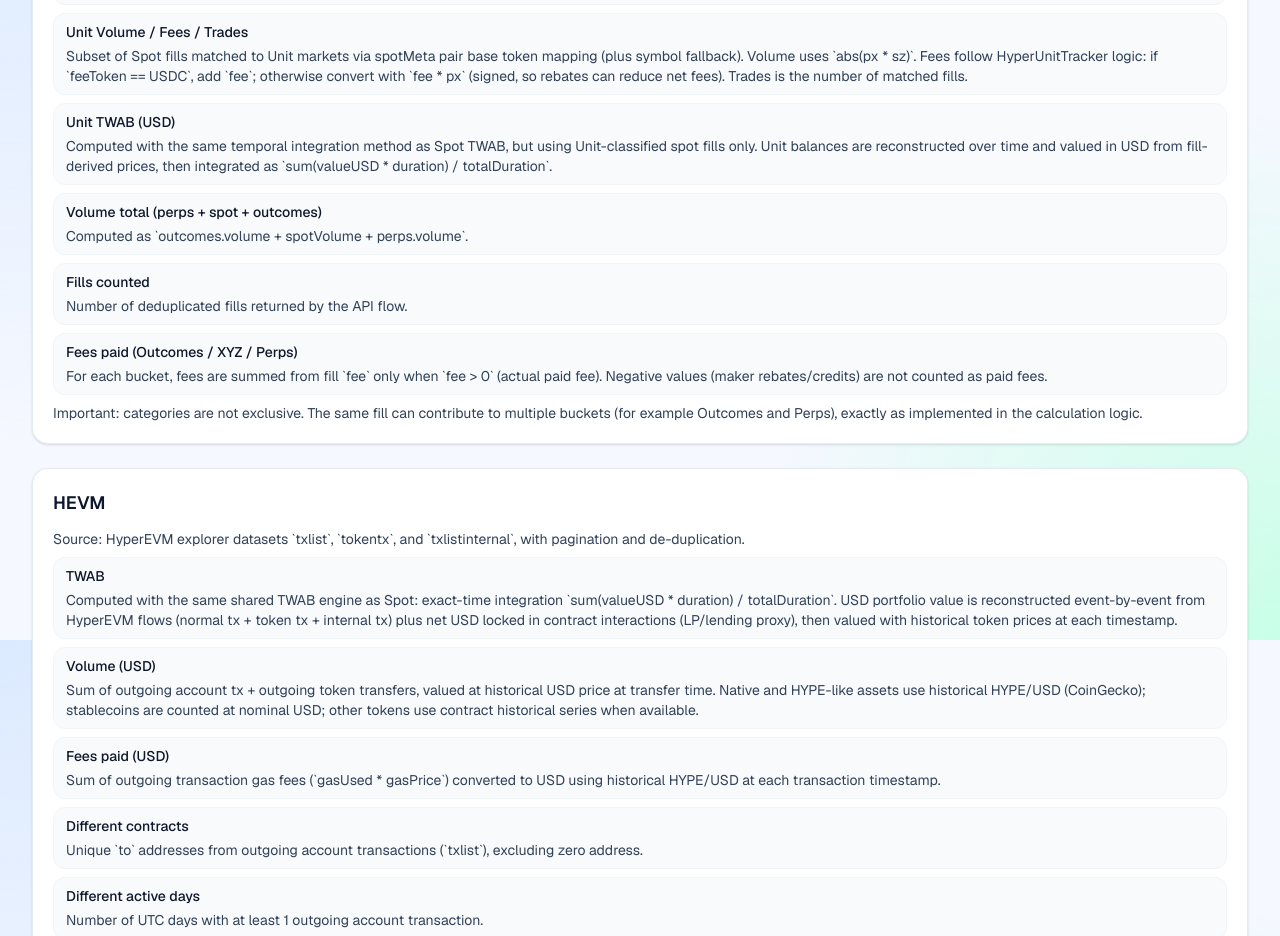
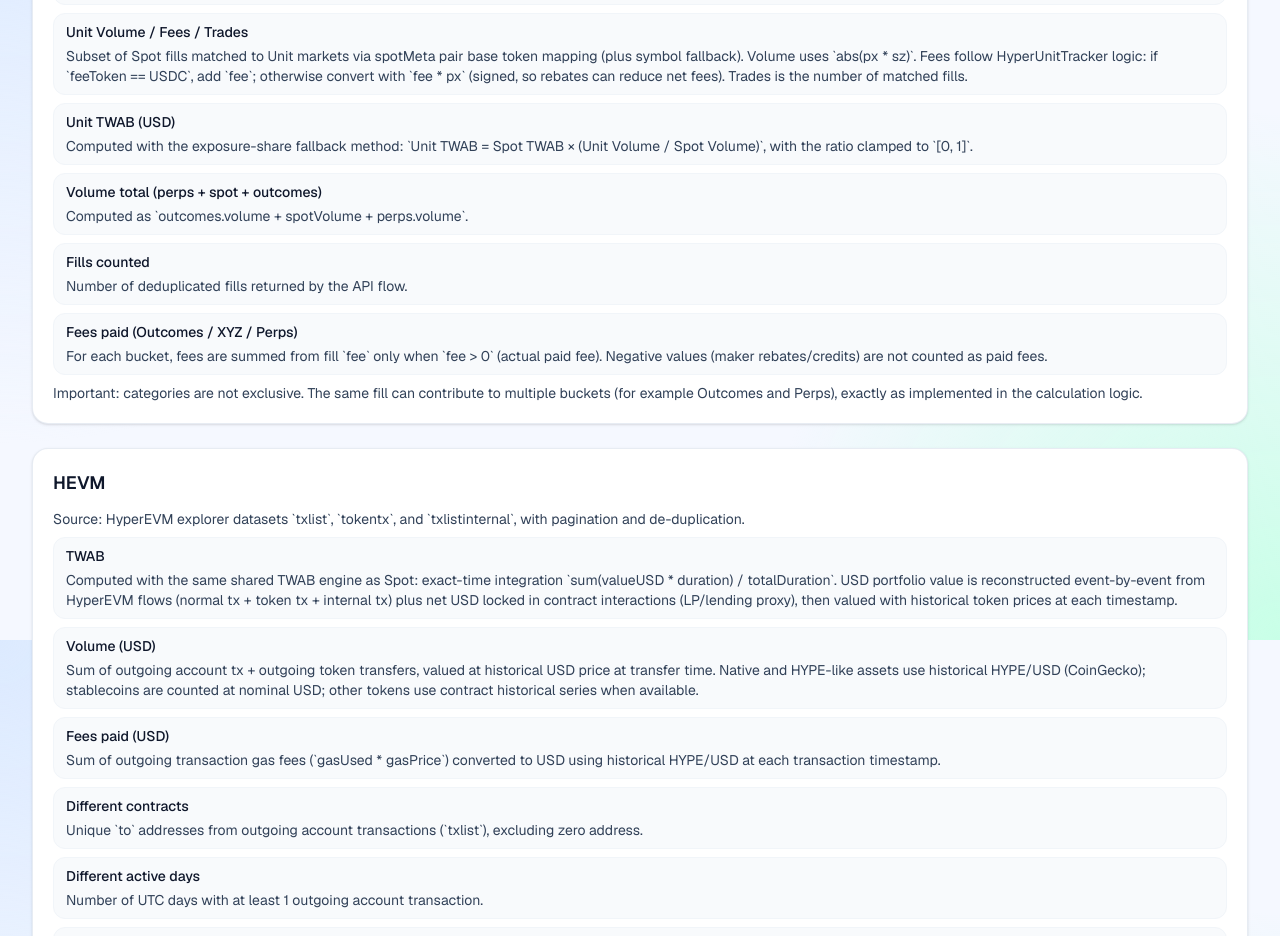
Before and after one commit to MaitreSarce/HL-Viewer, a Next.js app: page /details in a window 1280 px wide. Shown: the part 960-1896 px from the top of the page. Built offline with nearby package versions, Linux system fonts and the light colour scheme.

Commit message:
Update Details page for Unit TWAB exposure-share method

```diff
--- a/src/app/details/page.tsx
+++ b/src/app/details/page.tsx
@@ -89,7 +89,7 @@
         />
         <Metric
           name="Unit TWAB (USD)"
-          explanation="Computed with the same temporal integration method as Spot TWAB, but using Unit-classified spot fills only. Unit balances are reconstructed over time and valued in USD from fill-derived prices, then integrated as `sum(valueUSD * duration) / totalDuration`."
+          explanation="Computed with the exposure-share fallback method: `Unit TWAB = Spot TWAB × (Unit Volume / Spot Volume)`, with the ratio clamped to `[0, 1]`."
         />
         <Metric
           name="Volume total (perps + spot + outcomes)"
```
